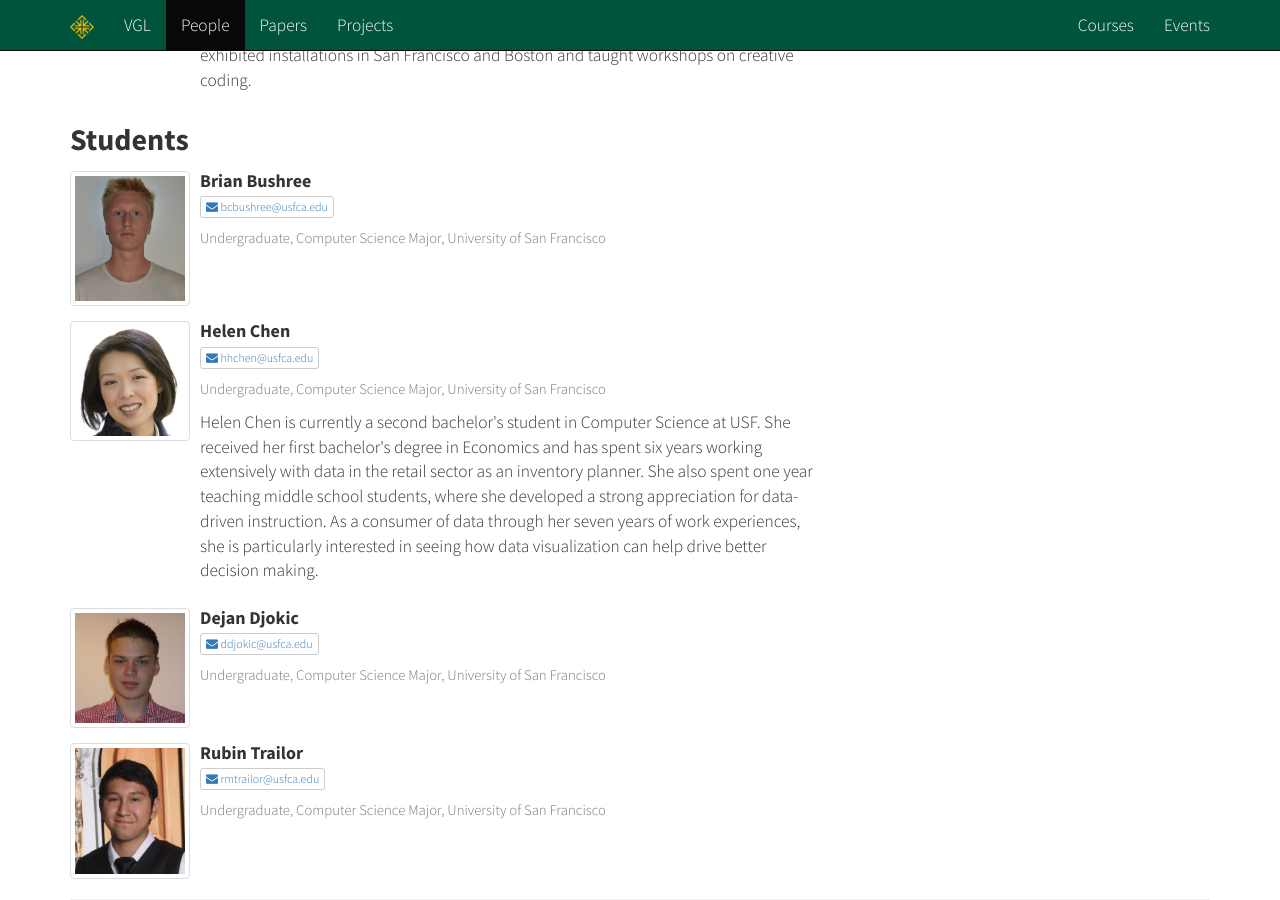
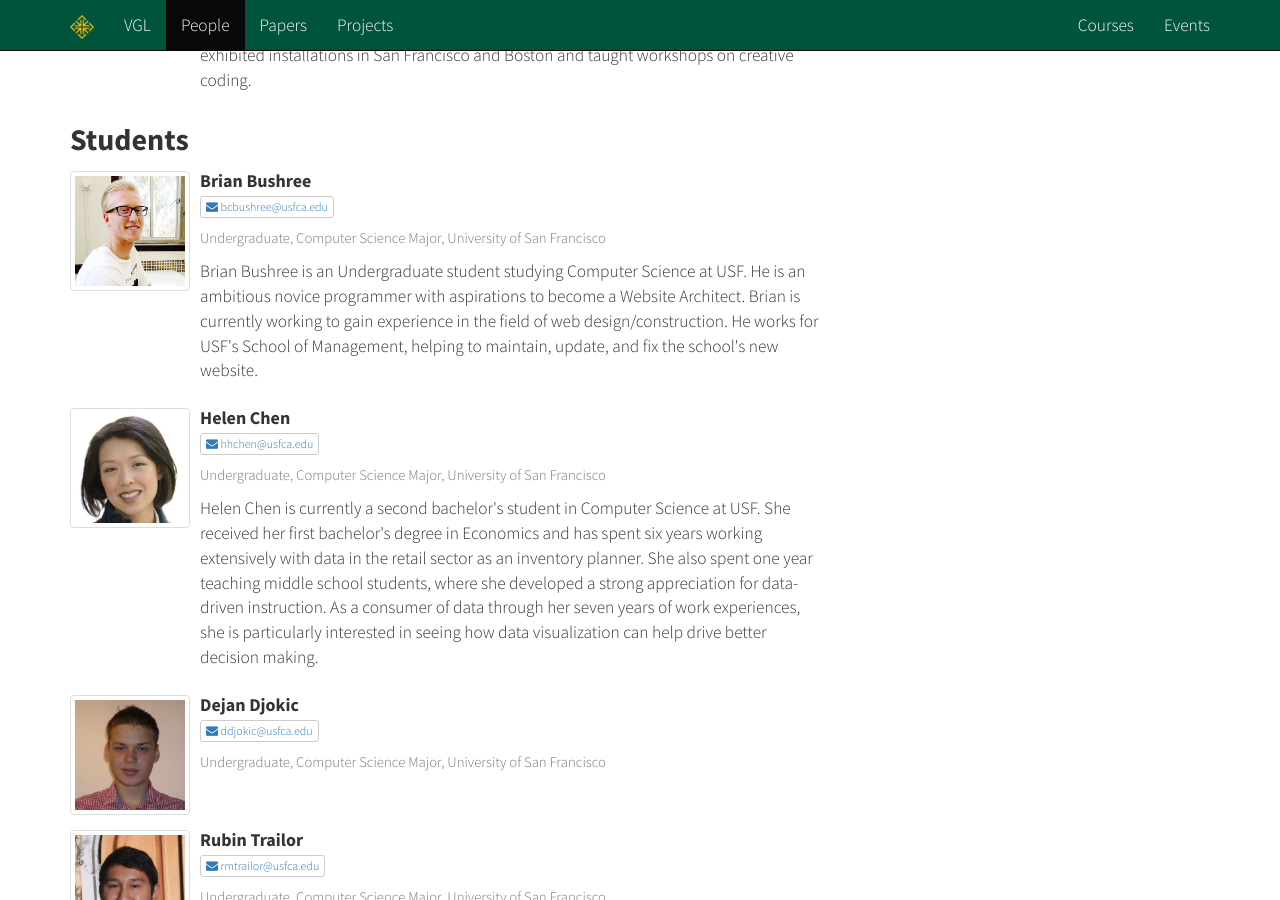
Before and after one commit to usfvgl/usfvgl.github.io, a Jekyll site: the page built from people/index.html, in a window 1280 px wide and 900 px high, scrolled down 1048 px. Built offline with Jekyll 4.4.1, drawn with Linux system fonts in a browser that asks for light colours; nearby versions of some CDN libraries; comment, search, counter and statistics services are not loaded.

Commit message:
Adding Brian's photo and bio.

```diff
--- a/_data/people.yml
+++ b/_data/people.yml
@@ -141,6 +141,13 @@ students:
       - 'Undergraduate'
       - 'Computer Science Major'
       - 'University of San Francisco'
+    about: |
+      Brian Bushree is an Undergraduate student studying Computer Science
+      at USF. He is an ambitious novice programmer with aspirations to become
+      a Website Architect. Brian is currently working to gain experience in
+      the field of web design/construction. He works for USF's School of
+      Management, helping to maintain, update, and fix the school's new
+      website.
     links:
       - name: 'bcbushree@usfca.edu'
         link: 'mailto:bcbushree@usfca.edu'
```
Also changed, not shown: images/bushree.jpg.
